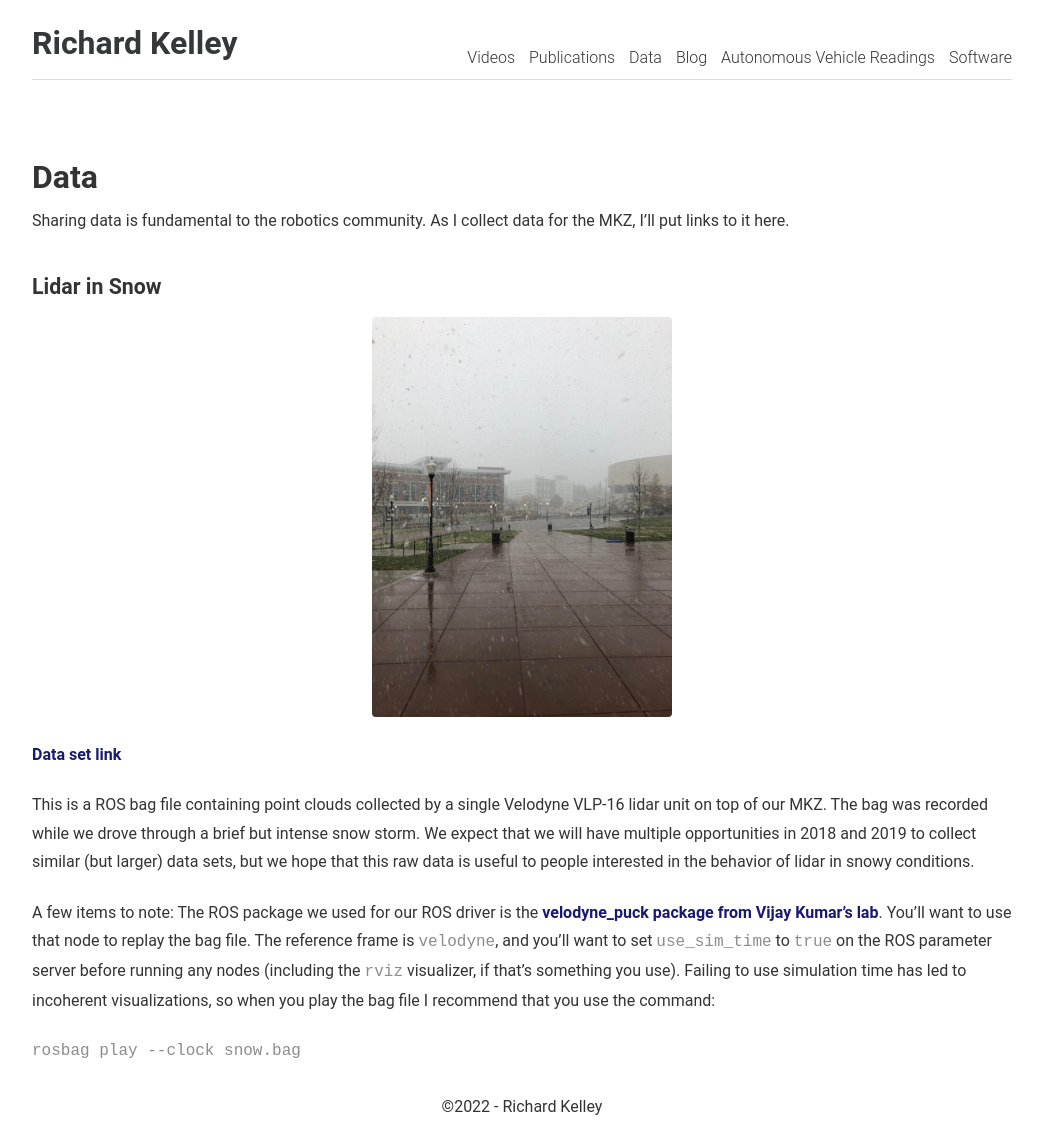
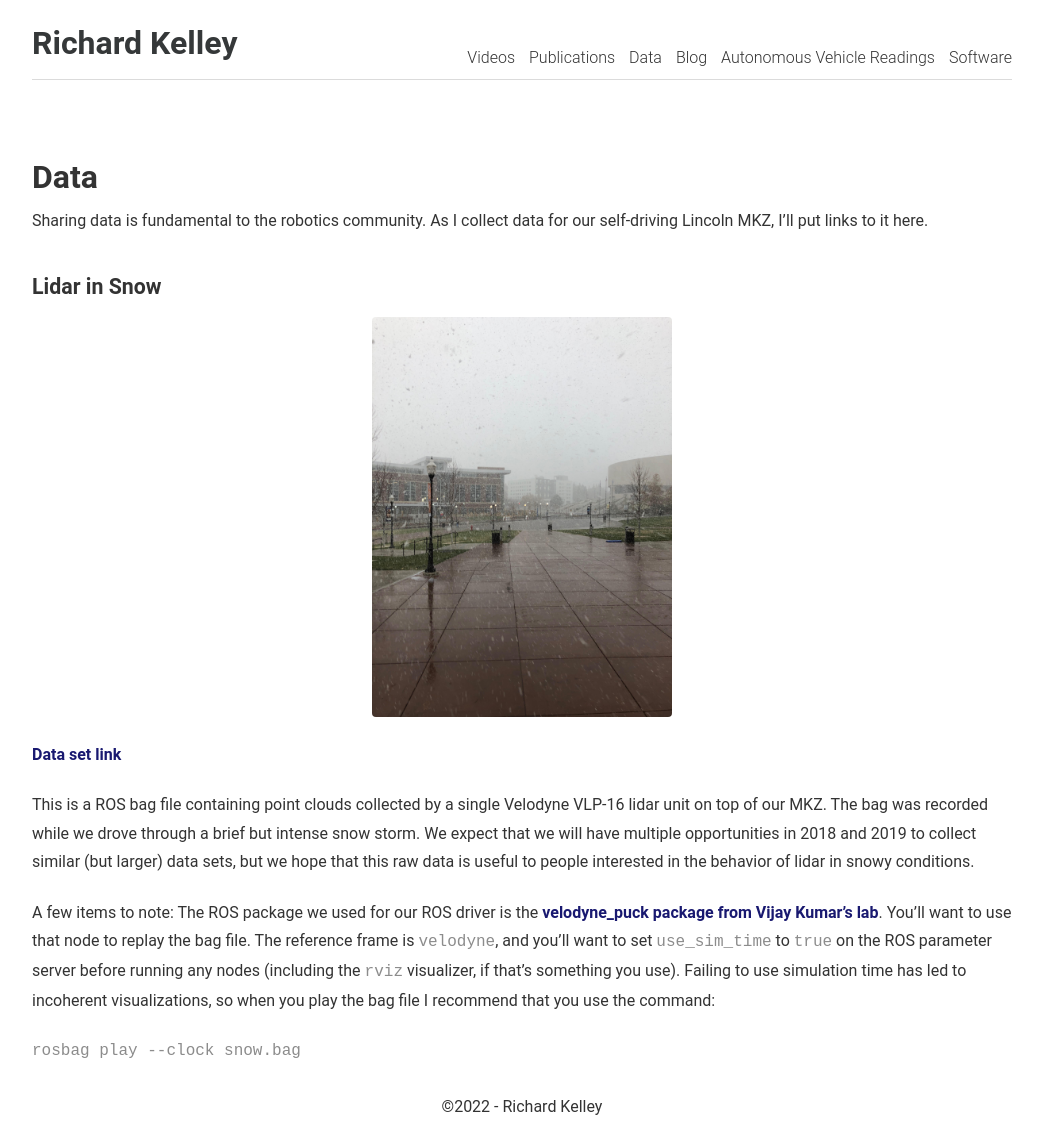
Before and after one commit to RichardKelley/richardkelley.github.io, a Jekyll site: the page built from data.md, in a window 1280 px wide. Shown: the whole page, without its empty margins (118-1161 px from the left). Built offline with Jekyll 4.4.1, drawn with Linux system fonts in a browser that asks for light colours.

Commit message:
Fixed typo on data page.

```diff
--- a/data.md
+++ b/data.md
@@ -7,7 +7,7 @@ description: Data sets I'm sharing.
 ## Data
 
 Sharing data is fundamental to the robotics community. As I collect
-data for the MKZ, I'll put links to it here.
+data for our self-driving Lincoln MKZ, I'll put links to it here.
 
 ### <a name="snow-velodyne"></a> Lidar in Snow
 
```
